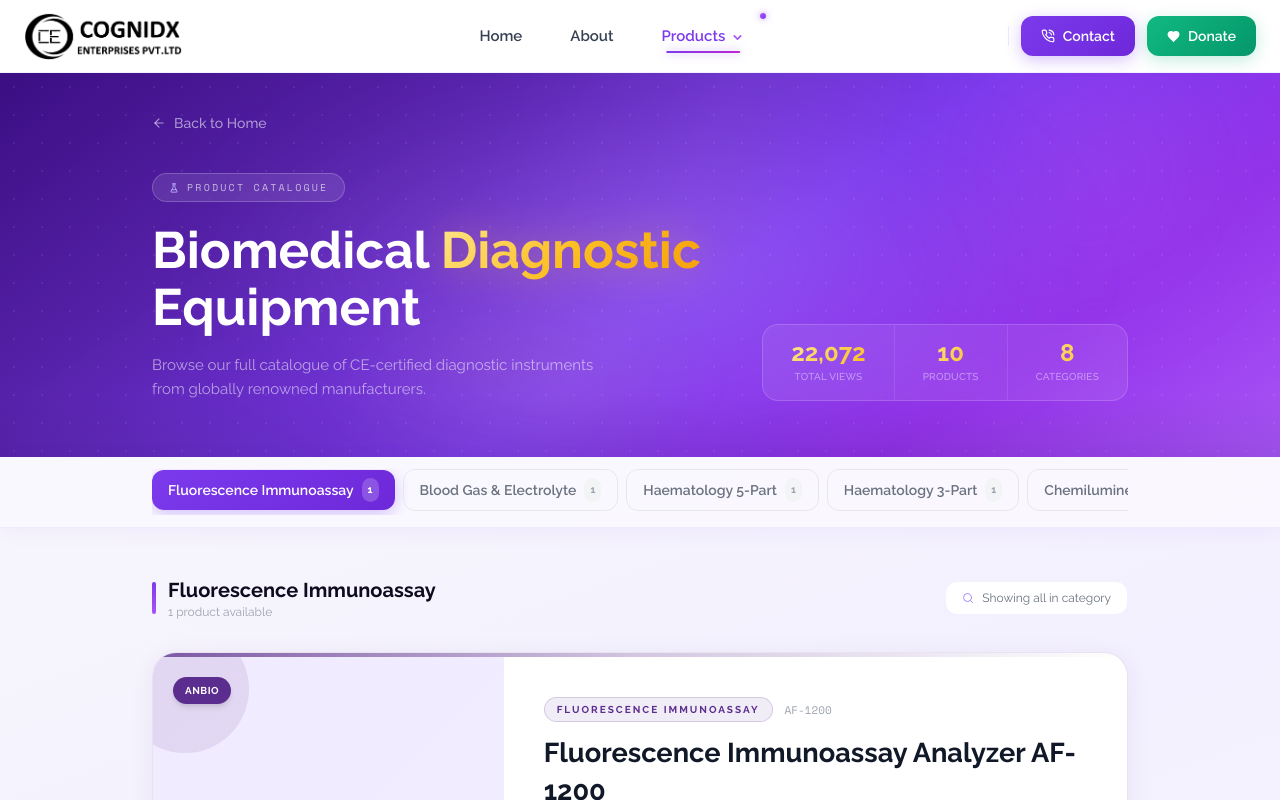
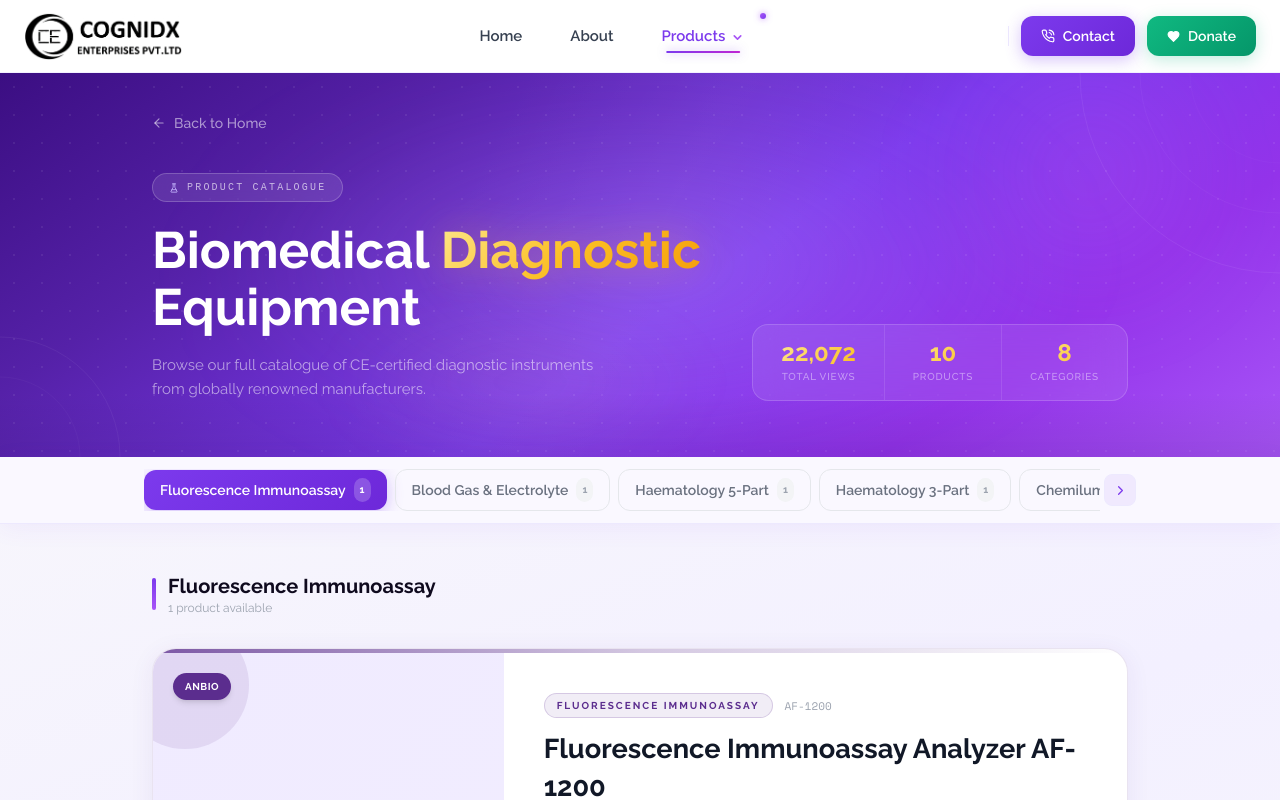
Before and after one commit to aayushmlk/cognidx, a Next.js app: page /products in a window 1280 px wide. Shown: the top 800 px of the page. Built offline with nearby package versions, Linux system fonts and the light colour scheme.

Commit message:
design revamped

```diff
--- a/src/components/Products.tsx
+++ b/src/components/Products.tsx
@@ -1,19 +1,22 @@
 "use client";
 
-import { useState, useEffect } from "react";
+import { useState, useEffect, useRef } from "react";
 import { products, categories } from "@/data/products";
 import ProductRow from "./ProductRow";
-import { ArrowLeft, FlaskConical, Search } from "lucide-react";
+import { ArrowLeft, FlaskConical, ChevronLeft, ChevronRight } from "lucide-react";
 import Link from "next/link";
 
 export default function Products() {
   const [activeCategory, setActiveCategory] = useState<string | null>(null);
   const [highlightId, setHighlightId] = useState<string | null>(null);
-  const [totalVisitors, setTotalVisitors] = useState(
+  const [canScrollLeft, setCanScrollLeft] = useState(false);
+  const [canScrollRight, setCanScrollRight] = useState(false);
+  const tabsRef = useRef<HTMLDivElement>(null);
+
+  const [totalVisitors] = useState(
     products.reduce((a, p) => a + p.baseVisitors, 0)
   );
 
-  // Read hash AFTER mount so window is available — fixes the flash
   useEffect(() => {
     const readHash = () => {
       const hash = window.location.hash.replace("#", "");
@@ -25,33 +28,55 @@ export default function Products() {
     return () => window.removeEventListener("hashchange", readHash);
   }, []);
 
+  const checkScroll = () => {
+    const el = tabsRef.current;
+    if (!el) return;
+    setCanScrollLeft(el.scrollLeft > 8);
+    setCanScrollRight(el.scrollLeft + el.clientWidth < el.scrollWidth - 8);
+  };
+
+  useEffect(() => {
+    const el = tabsRef.current;
+    if (!el) return;
+    // Small delay so DOM is ready
+    setTimeout(checkScroll, 50);
+    el.addEventListener("scroll", checkScroll, { passive: true });
+    window.addEventListener("resize", checkScroll);
+    return () => {
+      el.removeEventListener("scroll", checkScroll);
+      window.removeEventListener("resize", checkScroll);
+    };
+  }, [activeCategory]);
+
+  const scrollTabs = (dir: "left" | "right") => {
+    const el = tabsRef.current;
+    if (!el) return;
+    el.scrollBy({ left: dir === "left" ? -200 : 200, behavior: "smooth" });
+  };
+
   const handleCategoryChange = (catId: string) => {
     setActiveCategory(catId);
     window.history.replaceState(null, "", `#${catId}`);
+    const el = tabsRef.current;
+    if (el) {
+      const btn = el.querySelector(`[data-cat="${catId}"]`) as HTMLElement;
+      btn?.scrollIntoView({ behavior: "smooth", block: "nearest", inline: "center" });
+    }
   };
-
-  useEffect(() => {
-    const total = products.reduce((acc, p) => {
-      try {
-        const stored = localStorage.getItem(`visitors_${p.id}`);
-        return acc + (stored ? parseInt(stored, 10) : p.baseVisitors);
-      } catch { return acc + p.baseVisitors; }
-    }, 0);
-    setTotalVisitors(total);
-  }, []);
 
   const filtered = activeCategory
     ? products.filter((p) => p.categoryId === activeCategory)
     : [];
   const activeCat = categories.find((c) => c.id === activeCategory);
 
-  // Prevent flash before hash is resolved
   if (!activeCategory) return (
-    <div className="min-h-screen flex items-center justify-center"
-      style={{ background: "linear-gradient(160deg, #fafafa 0%, #f3f0ff 50%, #fafafa 100%)" }}>
+    <div
+      className="min-h-screen flex items-center justify-center"
+      style={{ background: "linear-gradient(160deg, #fafafa 0%, #f3f0ff 50%, #fafafa 100%)" }}
+    >
       <div className="flex flex-col items-center gap-3">
         <div className="w-10 h-10 rounded-full border-2 border-violet-300 border-t-violet-600 animate-spin" />
-        <p className="text-sm text-[#9ca3af] font-mono-custom tracking-widest uppercase">Loading</p>
+        <p className="text-sm text-[#9ca3af] tracking-widest uppercase" style={{ fontFamily: "monospace" }}>Loading</p>
       </div>
     </div>
   );
@@ -59,52 +84,54 @@ export default function Products() {
   return (
     <div className="min-h-screen" style={{ background: "linear-gradient(160deg, #fafafa 0%, #f3f0ff 50%, #fafafa 100%)" }}>
 
-      {/* ══════════════════════════════════════
-          TOP HERO BANNER — makes it unmistakably a new page
-      ══════════════════════════════════════ */}
+      {/* ══ HERO BANNER ══ */}
       <div
         className="relative overflow-hidden"
         style={{
           background: "linear-gradient(145deg, #3b0e82 0%, #5521a8 25%, #7c3aed 55%, #9333ea 78%, #a855f7 100%)",
         }}
       >
-        {/* Atmosphere */}
+        {/* Decorative blobs */}
         <div className="pointer-events-none absolute inset-0 overflow-hidden">
-          <div className="absolute top-1/2 left-1/2 -translate-x-1/2 -translate-y-1/2 w-[900px] h-[350px]"
-            style={{
-              background: "radial-gradient(ellipse, rgba(216,180,254,0.22) 0%, transparent 68%)",
-              filter: "blur(60px)",
-            }}
+          <div
+            className="absolute top-1/2 left-1/2 -translate-x-1/2 -translate-y-1/2 w-[900px] h-[350px]"
+            style={{ background: "radial-gradient(ellipse, rgba(216,180,254,0.22) 0%, transparent 68%)", filter: "blur(60px)" }}
           />
-          <div className="absolute -top-10 right-0 w-[380px] h-[280px]"
-            style={{
-              background: "radial-gradient(circle, rgba(232,121,249,0.15) 0%, transparent 65%)",
-              filter: "blur(50px)",
-            }}
+          <div
+            className="absolute -top-10 right-0 w-[380px] h-[280px]"
+            style={{ background: "radial-gradient(circle, rgba(232,121,249,0.15) 0%, transparent 65%)", filter: "blur(50px)" }}
           />
-          <div className="absolute bottom-0 left-1/4 w-[400px] h-[150px]"
-            style={{
-              background: "radial-gradient(ellipse, rgba(251,191,36,0.08) 0%, transparent 70%)",
-              filter: "blur(30px)",
-            }}
+          <div
+            className="absolute bottom-0 left-1/4 w-[400px] h-[150px]"
+            style={{ background: "radial-gradient(ellipse, rgba(251,191,36,0.08) 0%, transparent 70%)", filter: "blur(30px)" }}
           />
-          <div className="absolute inset-0"
-            style={{
-              backgroundImage: "radial-gradient(circle, rgba(255,255,255,0.07) 1px, transparent 1px)",
-              backgroundSize: "28px 28px",
-            }}
+          {/* Dot grid */}
+          <div
+            className="absolute inset-0"
+            style={{ backgroundImage: "radial-gradient(circle, rgba(255,255,255,0.07) 1px, transparent 1px)", backgroundSize: "28px 28px" }}
           />
-          <div className="absolute inset-0 opacity-[0.07]"
+          {/* Shimmer */}
+          <div
+            className="absolute inset-0 opacity-[0.07]"
             style={{ background: "linear-gradient(118deg, transparent 35%, rgba(255,255,255,0.5) 50%, transparent 65%)" }}
           />
-          {/* Bottom fade into content */}
-          <div className="absolute bottom-0 inset-x-0 h-16"
+          {/* Decorative arcs */}
+          <svg className="absolute right-0 top-0 opacity-[0.06] w-80 h-80" viewBox="0 0 320 320" fill="none">
+            <circle cx="320" cy="0" r="200" stroke="white" strokeWidth="1" fill="none" />
+            <circle cx="320" cy="0" r="140" stroke="white" strokeWidth="0.6" fill="none" />
+            <circle cx="320" cy="0" r="90" stroke="white" strokeWidth="0.4" fill="none" />
+          </svg>
+          <svg className="absolute left-0 bottom-0 opacity-[0.05] w-48 h-48" viewBox="0 0 192 192" fill="none">
+            <circle cx="0" cy="192" r="120" stroke="white" strokeWidth="1" fill="none" />
+            <circle cx="0" cy="192" r="80" stroke="white" strokeWidth="0.6" fill="none" />
+          </svg>
+          <div
+            className="absolute bottom-0 inset-x-0 h-16"
             style={{ background: "linear-gradient(180deg, transparent, rgba(0,0,0,0.08))" }}
           />
         </div>
 
         <div className="relative z-10 max-w-5xl mx-auto px-6 pt-10 pb-14">
-
           {/* Back nav */}
           <Link
             href="/"
@@ -115,10 +142,8 @@ export default function Products() {
           </Link>
 
           <div className="flex flex-col lg:flex-row lg:items-end lg:justify-between gap-8">
-
-            {/* Left — title block */}
+            {/* Title block */}
             <div>
-              {/* Eyebrow pill */}
               <div
                 className="inline-flex items-center gap-2 mb-5 px-4 py-1.5 rounded-full"
                 style={{
@@ -128,7 +153,7 @@ export default function Products() {
                 }}
               >
                 <FlaskConical size={10} className="text-violet-300" />
-                <span className="font-mono-custom text-[10px] tracking-[0.22em] text-white/65 uppercase">
+                <span style={{ fontFamily: "monospace", fontSize: "10px", letterSpacing: "0.22em", color: "rgba(255,255,255,0.65)", textTransform: "uppercase" }}>
                   Product Catalogue
                 </span>
               </div>
@@ -136,7 +161,7 @@ export default function Products() {
               <h1 className="font-playfair text-4xl lg:text-[3.2rem] font-bold text-white leading-[1.12] mb-4">
                 Biomedical{" "}
                 <em
-                  className="italic not-italic"
+                  className="not-italic"
                   style={{
                     background: "linear-gradient(135deg, #fde68a 0%, #fbbf24 50%, #f59e0b 100%)",
                     WebkitBackgroundClip: "text",
@@ -156,9 +181,9 @@ export default function Products() {
               </p>
             </div>
 
-            {/* Right — stats */}
+            {/* Stats */}
             <div
-              className="flex items-center gap-0 rounded-2xl overflow-hidden shrink-0"
+              className="flex items-center rounded-2xl overflow-hidden shrink-0"
               style={{
                 background: "rgba(255,255,255,0.08)",
                 border: "1px solid rgba(255,255,255,0.16)",
@@ -186,7 +211,7 @@ export default function Products() {
                   >
                     {s.num}
                   </div>
-                  <div className="text-white/45 text-[10px] font-medium tracking-wide uppercase">
+                  <div style={{ color: "rgba(255,255,255,0.45)", fontSize: "10px", fontWeight: 500, letterSpacing: "0.08em", textTransform: "uppercase" }}>
                     {s.label}
                   </div>
                 </div>
@@ -196,28 +221,49 @@ export default function Products() {
         </div>
       </div>
 
-      {/* ══════════════════════════════════════
-          CATEGORY TABS — sticky
-      ══════════════════════════════════════ */}
+      {/* ══ CATEGORY TABS — sticky, scrollable ══ */}
       <div
         className="sticky top-0 z-30 border-b"
         style={{
-          background: "rgba(250,248,255,0.92)",
+          background: "rgba(250,248,255,0.94)",
           backdropFilter: "blur(20px)",
           borderColor: "#ede9fe",
-          boxShadow: "0 4px 20px rgba(124,58,237,0.06)",
+          boxShadow: "0 4px 24px rgba(124,58,237,0.07)",
         }}
       >
-        <div className="max-w-5xl mx-auto px-6 py-3">
-          <div className="flex items-center gap-2 overflow-x-auto pb-1 scrollbar-hide">
+        <div className="max-w-5xl mx-auto px-4 py-3">
+          <div className="relative flex items-center gap-1">
+
+            {/* Left arrow */}
+            {canScrollLeft && (
+              <button
+                onClick={() => scrollTabs("left")}
+                className="shrink-0 flex items-center justify-center w-8 h-8 rounded-lg transition-all duration-150 z-10"
+                style={{ background: "rgba(124,58,237,0.08)", color: "#7c3aed", border: "1px solid #ede9fe" }}
+              >
+                <ChevronLeft size={15} />
+              </button>
+            )}
+
+            {/* Scrollable tabs */}
+            <div
+              ref={tabsRef}
+              className="flex items-center gap-2 overflow-x-auto flex-1"
+              style={{
+                scrollbarWidth: "none",
+                msOverflowStyle: "none",
+                WebkitOverflowScrolling: "touch",
+              }}
+            >
               {categories.map((cat) => {
                 const isActive = activeCategory === cat.id;
-              const catProducts = products.filter((p) => p.categoryId === cat.id);
+                const count = products.filter((p) => p.categoryId === cat.id).length;
                 return (
                   <button
                     key={cat.id}
+                    data-cat={cat.id}
                     onClick={() => handleCategoryChange(cat.id)}
-                  className="shrink-0 flex items-center gap-2 px-4 py-2 rounded-xl text-sm font-semibold transition-all duration-250"
+                    className="shrink-0 flex items-center gap-2 px-4 py-2 rounded-xl text-sm font-semibold transition-all duration-200"
                     style={isActive ? {
                       background: "linear-gradient(135deg, #7c3aed, #6d28d9)",
                       color: "white",
@@ -239,23 +285,32 @@ export default function Products() {
                         color: "#9ca3af",
                       }}
                     >
-                    {catProducts.length}
+                      {count}
                     </span>
                   </button>
                 );
               })}
             </div>
+
+            {/* Right arrow */}
+            {canScrollRight && (
+              <button
+                onClick={() => scrollTabs("right")}
+                className="shrink-0 flex items-center justify-center w-8 h-8 rounded-lg transition-all duration-150 z-10"
+                style={{ background: "rgba(124,58,237,0.08)", color: "#7c3aed", border: "1px solid #ede9fe" }}
+              >
+                <ChevronRight size={15} />
+              </button>
+            )}
+          </div>
         </div>
       </div>
 
-      {/* ══════════════════════════════════════
-          PRODUCT LIST
-      ══════════════════════════════════════ */}
+      {/* ══ PRODUCT LIST ══ */}
       <div className="max-w-5xl mx-auto px-6 py-12">
 
-        {/* Active category info bar */}
-        <div className="flex items-center justify-between mb-8 flex-wrap gap-3">
-          <div className="flex items-center gap-3">
+        {/* Section heading */}
+        <div className="flex items-center gap-3 mb-8">
           <div
             className="w-1 h-8 rounded-full"
             style={{ background: "linear-gradient(180deg, #7c3aed, #a855f7)" }}
@@ -267,14 +322,6 @@ export default function Products() {
             <p className="text-xs text-[#9ca3af]">
               {filtered.length} product{filtered.length !== 1 ? "s" : ""} available
             </p>
-            </div>
-          </div>
-          <div
-            className="flex items-center gap-2 px-4 py-2 rounded-xl text-xs text-[#6b7280]"
-            style={{ background: "white", border: "1px solid #f3f0ff" }}
-          >
-            <Search size={12} className="text-violet-400" />
-            <span>Showing all in category</span>
           </div>
         </div>
 
@@ -310,8 +357,8 @@ export default function Products() {
         .product-item {
           animation: productReveal 0.45s cubic-bezier(0.16,1,0.3,1) both;
         }
-        .scrollbar-hide::-webkit-scrollbar { display: none; }
-        .scrollbar-hide { -ms-overflow-style: none; scrollbar-width: none; }
+        div[ref] ::-webkit-scrollbar,
+        div::-webkit-scrollbar { display: none; }
       `}</style>
     </div>
   );
```
Lines whose indentation alone changed are shown as unchanged.
